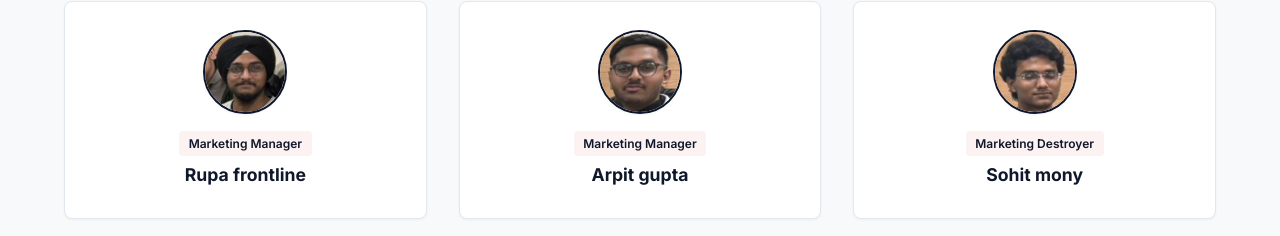
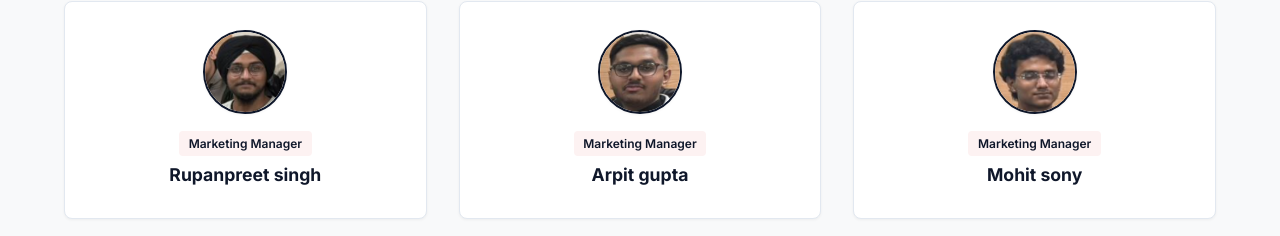
Before and after one commit to ArmaanCode2/Zenith, a React (Vite) app: page /team in a window 1280 px wide. Shown: the part 895-1131 px from the top of the page. Built offline with nearby package versions, Linux system fonts and the light colour scheme.

Commit message:
changed team members name

```diff
--- a/src/data/members.js
+++ b/src/data/members.js
@@ -9,7 +9,7 @@ export const membersData = [
   },
   {
     id: "member-02",
-    name: "Rupa frontline",
+    name: "Rupanpreet singh",
     role: "Marketing Manager",
     group: "Marketing",
     image: "/team/rupan.png",
@@ -25,8 +25,8 @@ export const membersData = [
   },
   {
     id: "member-04",
-    name: "Sohit mony",
-    role: "Marketing Destroyer",
+    name: "Mohit sony",
+    role: "Marketing Manager",
     group: "Marketing",
     image: "/team/mohit.png",
     featured: false
```
